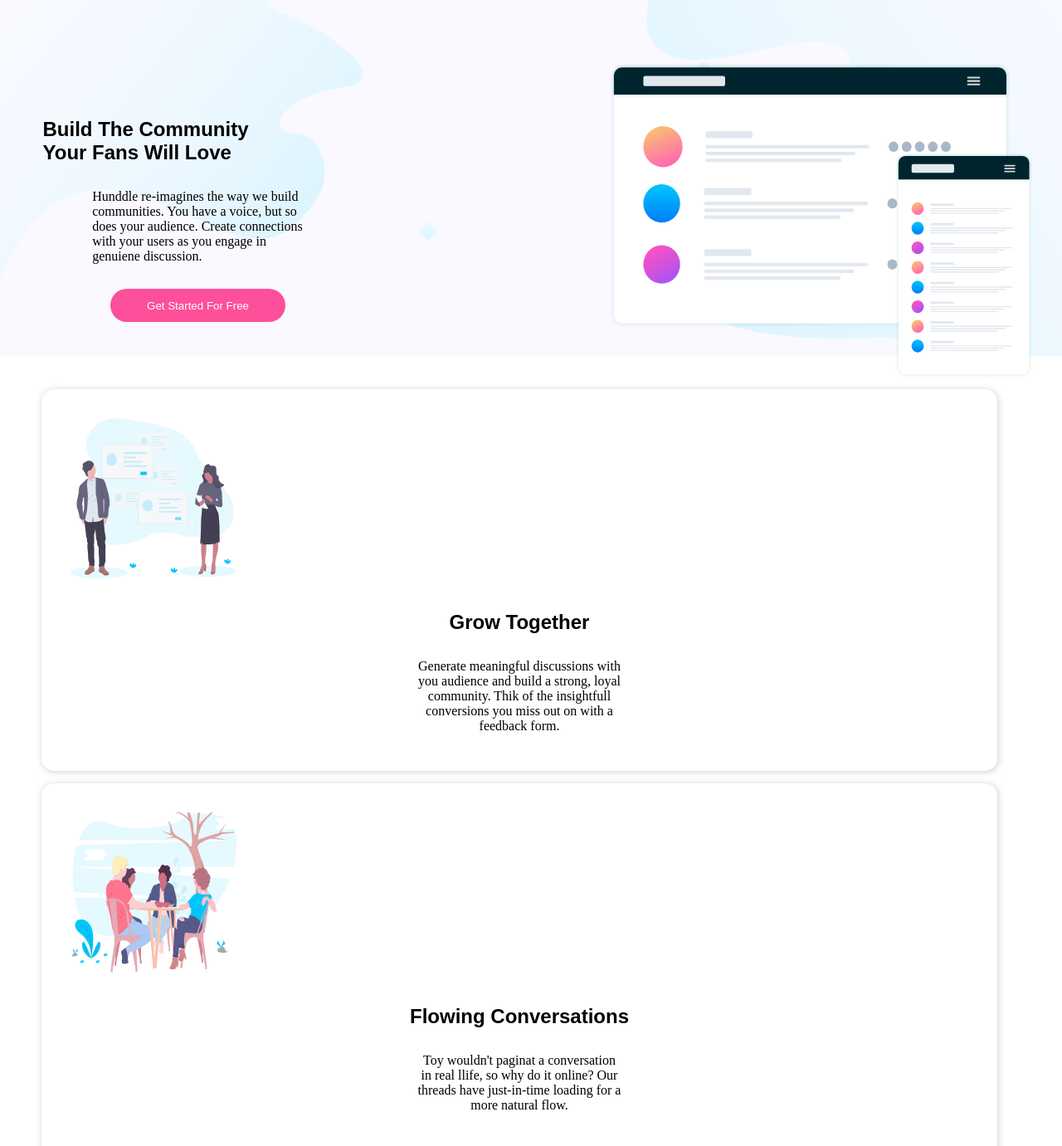
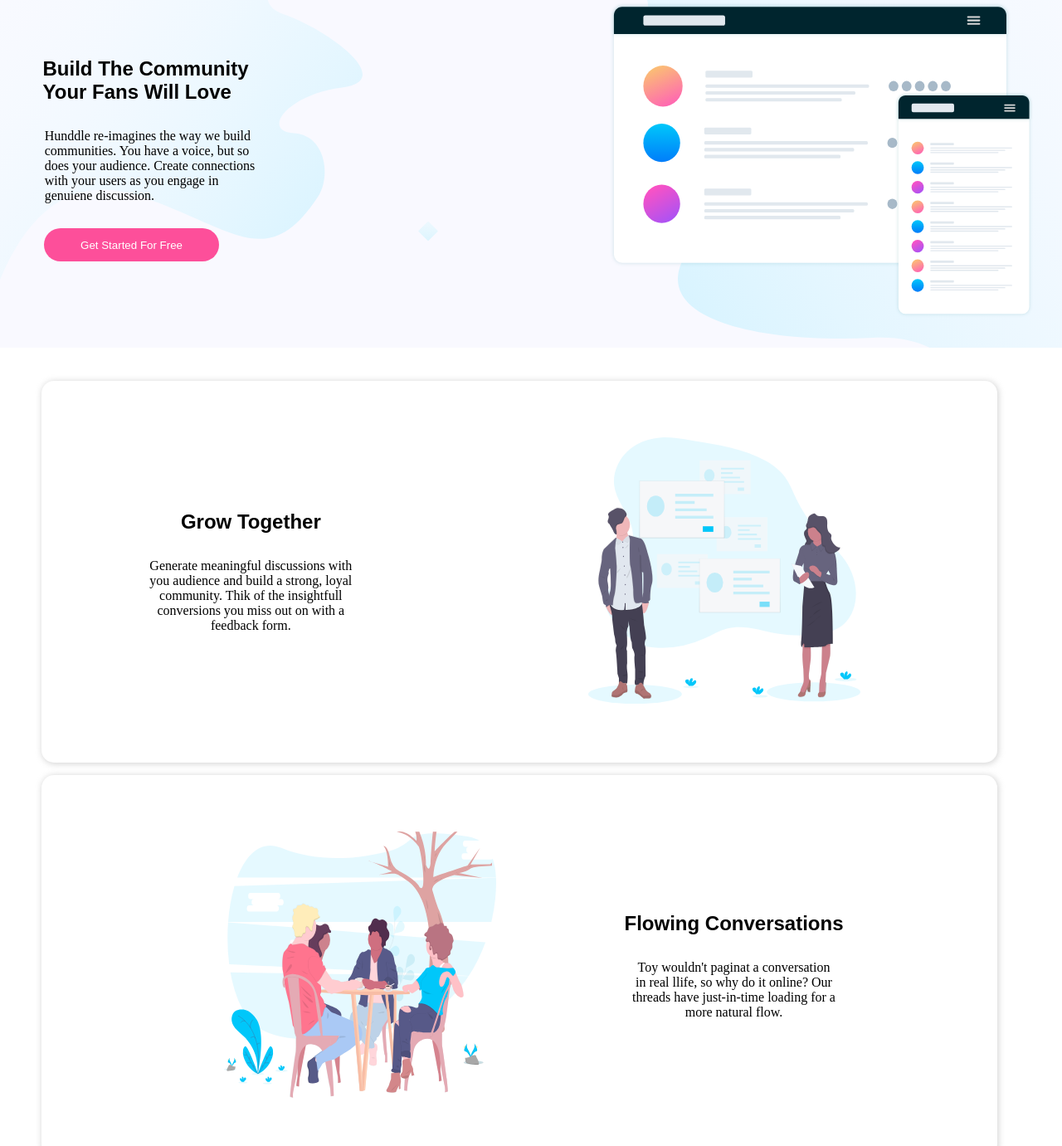
Before and after one commit to JacobEmici/Landing-Page, a plain HTML site: page index.html in a window 1280 px wide. Shown: the part 71-1452 px from the top of the page at 83% size. Drawn offline with Linux system fonts and the light colour scheme.

Commit message:
Correçao media query

```diff
--- a/style.css
+++ b/style.css
@@ -173,7 +173,7 @@
     .top{
         background-image: url(src/images/bg-hero-desktop.svg);
         width: 100%;
-        height: 500px;
+        height: 490px;
     }
     .header{
         display: flex;
@@ -204,10 +204,11 @@
 
     .box-info_description p{
         text-align: left;
+        margin-right: 115px;
     }
 
     .for-free{
-        margin-left: 1px;
+        margin-right: 175px;
     }
 
 
@@ -215,7 +216,7 @@
         display: flex;
         justify-content: flex-start;
         margin-left: 45px;
-        margin-top: 110px;
+        margin-top: 37px;
     }
 
     .box-info_img{
@@ -230,8 +231,41 @@
         height: 380px;
     }
 
-    .information, .information2, .information3, .ready{
+    .ready{
         margin-left: 50px;
         width: 90%;
+        display: flex;
+        justify-content: center;
+        align-items: center;
+    }
+    .information, .information3 {
+        margin-left: 50px;
+        width: 90%;
+        display: flex;
+        flex-wrap: wrap;
+        flex-direction: row-reverse;
+        justify-content: space-evenly;
+        align-items: center;
+    }
+
+    .information2{
+        margin-left: 50px;
+        width: 90%;
+        display: flex;
+        justify-content: center;
+        align-items: center;
+
+    }
+
+    .illustration-grow-together, .illustration-grow-together3{
+        width: 20.5rem;
+        height: 20.063rem;
+        margin-left: 154px;
+
+    }
+    .illustration-grow-together2{
+        width: 20.5rem;
+        height: 20.063rem;
+        margin-right: 154px;
     }
 }
```
